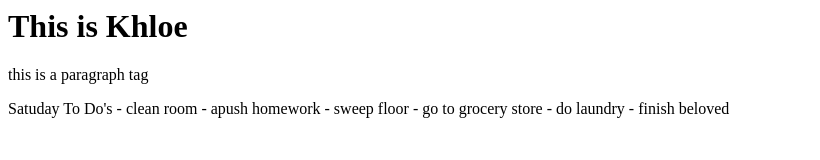
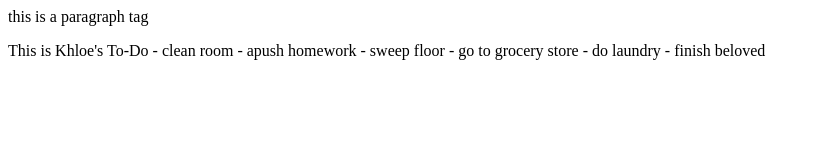
Before and after one commit to kwright29/TodoApp_Front_End, a plain HTML site: page index.html in a window 1280 px wide. Shown: the whole page, without its empty margins (0-820 px from the left). Drawn offline with Linux system fonts and the light colour scheme.

Commit message:
this is the new one

```diff
--- a/index.html
+++ b/index.html
@@ -1,8 +1,16 @@
-<h1>This is Khloe </h1>
-<p> this is a paragraph tag</p>Satuday To Do's
+<html><p> this is a paragraph tag</p>
+<head><title>Khloe's To-Do</title></head>
+<body>
+    This is Khloe's To-Do
+
 - clean room
 - apush homework
 - sweep floor
 - go to grocery store
 - do laundry
 - finish beloved
+</body>
+
+
+
+</html>
```
